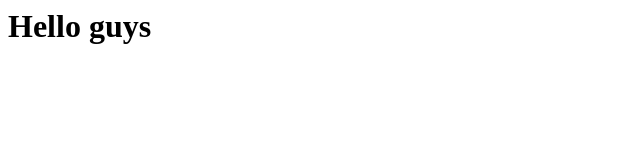
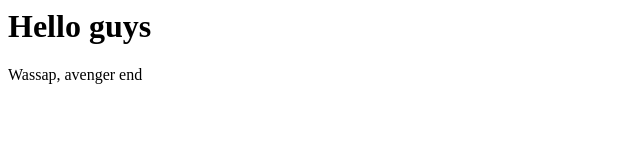
Before and after one commit to AdityaRao23/test, a plain HTML site: page index.html in a window 1280 px wide. Shown: the whole page, without its empty margins (0-640 px from the left). Drawn offline with Linux system fonts and the light colour scheme.

Commit message:
added controversial opinion in m file

```diff
--- a/index.html
+++ b/index.html
@@ -1,3 +1,4 @@
 <html>
 <h1> Hello guys</h1>
+<p>Wassap, avenger end </p<
 </html>
```
